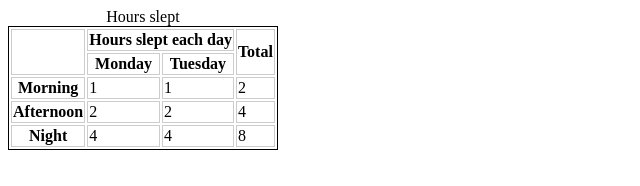
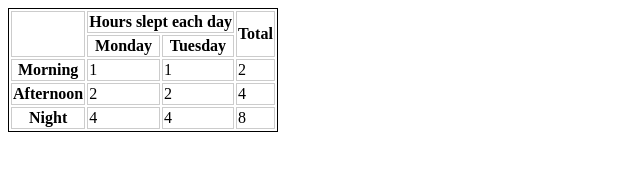
Before and after one commit to collettestahlfrancisco/collette_stahl_francisco_8_4, a plain HTML site: page index.html in a window 1280 px wide. Shown: the whole page, without its empty margins (0-640 px from the left). Drawn offline with Linux system fonts and the light colour scheme.

Commit message:
Update index.html

```diff
--- a/index.html
+++ b/index.html
@@ -15,7 +15,7 @@
 <body>
 
 <table>
-    <caption>Hours slept</caption>
+    <caption></caption>
     <colgroup></colgroup>
     <colgroup span="3"></colgroup>
     <thead>
```
